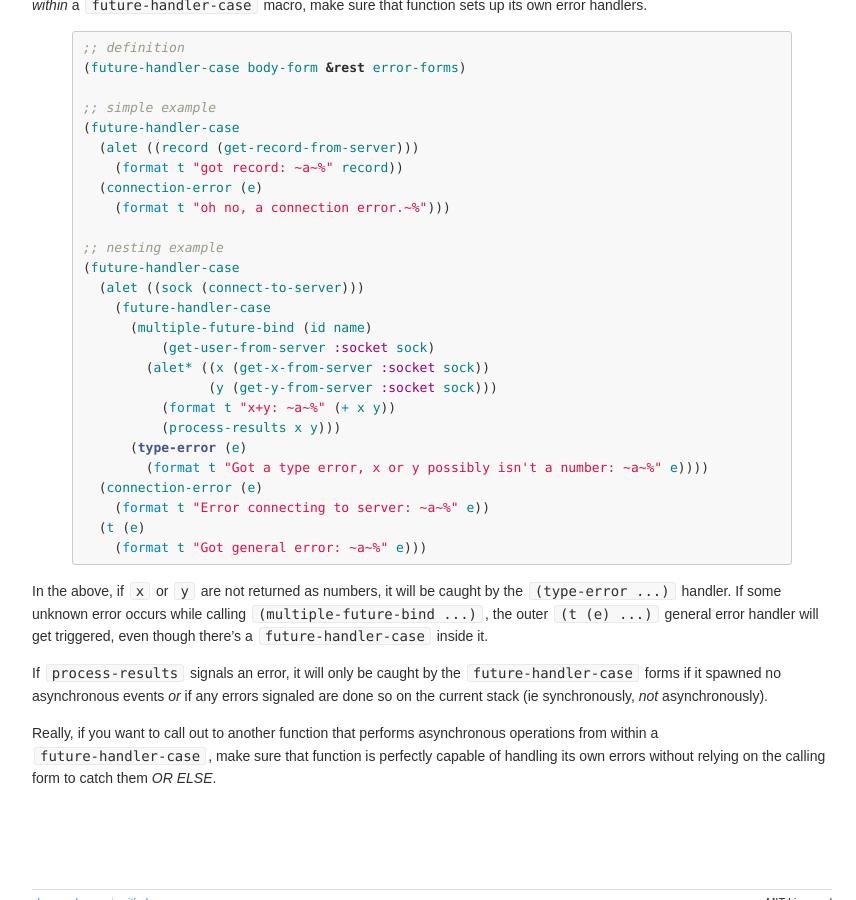
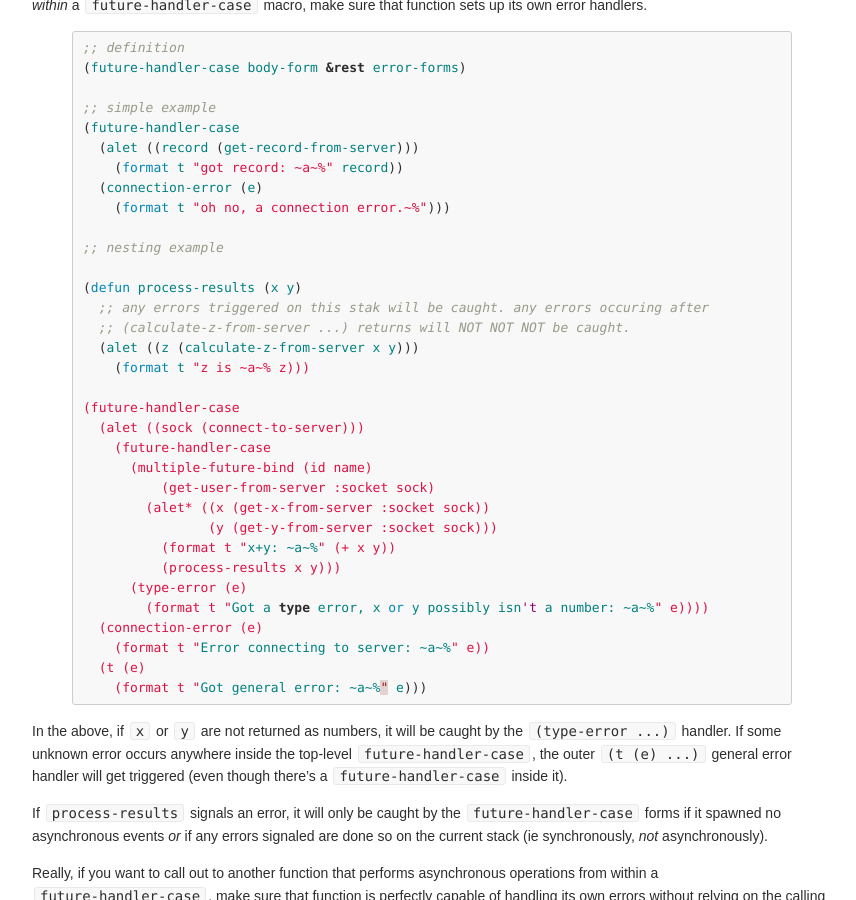
Before and after one commit to orthecreedence/cl-async, a Jekyll site: the page built from future.md, in a window 1280 px wide and 900 px high, scrolled down 7348 px. Shown: the whole window, without its empty margins (208-1064 px from the left). Built offline with Jekyll 4.4.1, drawn with Linux system fonts in a browser that asks for light colours; Markdown is read by kramdown in place of the engine named in the settings.

Commit message:
updating examples more

```diff
--- a/future.md
+++ b/future.md
@@ -446,6 +446,13 @@ handlers.
     (format t "oh no, a connection error.~%")))
 
 ;; nesting example
+
+(defun process-results (x y)
+  ;; any errors triggered on this stak will be caught. any errors occuring after
+  ;; (calculate-z-from-server ...) returns will NOT NOT NOT be caught.
+  (alet ((z (calculate-z-from-server x y)))
+    (format t "z is ~a~% z)))
+
 (future-handler-case
   (alet ((sock (connect-to-server)))
     (future-handler-case
@@ -464,9 +471,9 @@ handlers.
 {% endhighlight %}
 
 In the above, if `x` or `y` are not returned as numbers, it will be caught by
-the `(type-error ...)` handler. If some unknown error occurs while calling
-`(multiple-future-bind ...)`, the outer `(t (e) ...)` general error handler
-will get triggered, even though there's a `future-handler-case` inside it.
+the `(type-error ...)` handler. If some unknown error occurs anywhere inside the
+top-level `future-handler-case`, the outer `(t (e) ...)` general error handler
+will get triggered (even though there's a `future-handler-case` inside it).
 
 If `process-results` signals an error, it will only be caught by the
 `future-handler-case` forms if it spawned no asynchronous events _or_ if any
```
